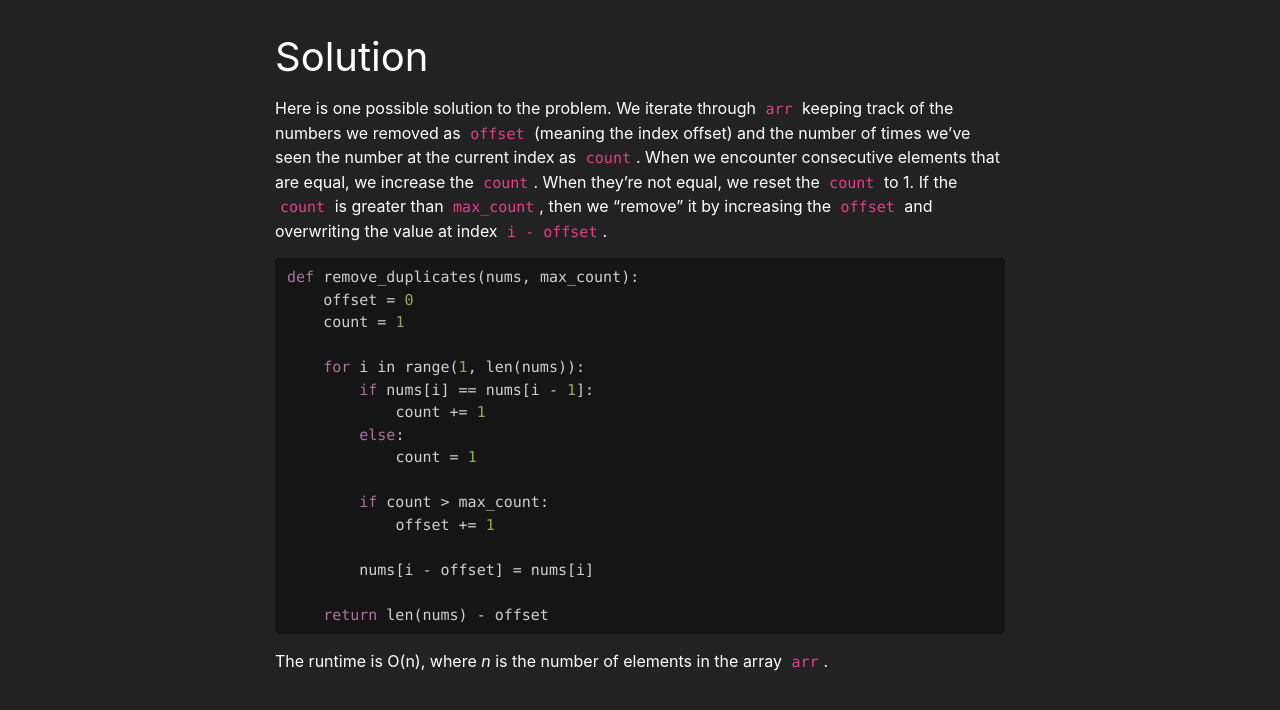
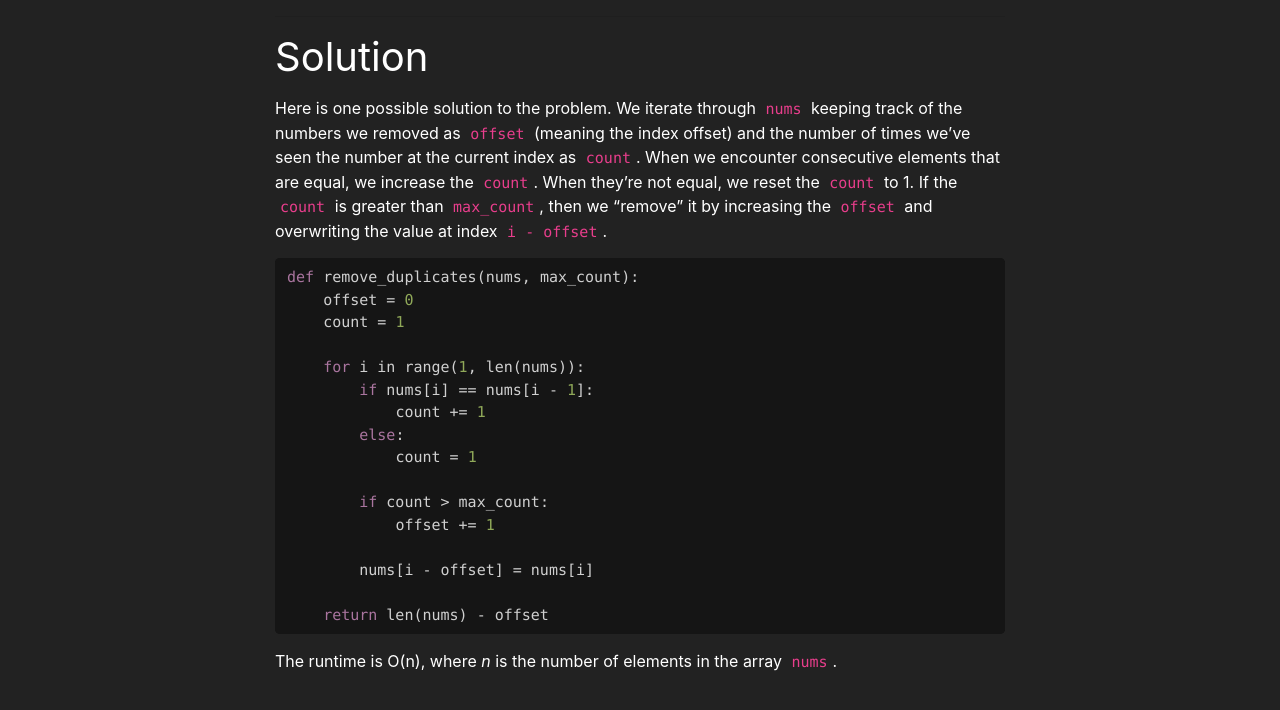
Before and after one commit to chicagopython/algosig, a Jekyll site: the page built from _posts/2019-04-04-remove-duplicates-from-array.md, in a window 1280 px wide and 1400 px high. Shown: the part 685-1395 px from the top of the window. Built offline with Jekyll 4.4.1, drawn with Linux system fonts in a browser that asks for light colours; nearby versions of some CDN libraries; our own code applies the rules of GitHub Pages for plain Markdown files.

Commit message:
Renaming variable

````diff
--- a/_posts/2019-04-04-remove-duplicates-from-array.md
+++ b/_posts/2019-04-04-remove-duplicates-from-array.md
@@ -24,7 +24,7 @@ After the function runs, the value returned is `6` and the contents of the input
 
 ---
 ## Solution
-Here is one possible solution to the problem. We iterate through `arr` keeping track of the numbers we removed as `offset` (meaning the index offset) and the number of times we've seen the number at the current index as `count`.
+Here is one possible solution to the problem. We iterate through `nums` keeping track of the numbers we removed as `offset` (meaning the index offset) and the number of times we've seen the number at the current index as `count`.
 When we encounter consecutive elements that are equal, we increase the `count`. When they're not equal, we reset the `count` to 1.
 If the `count` is greater than `max_count`, then we "remove" it by increasing the `offset` and overwriting the value at index `i - offset`.
 
@@ -47,4 +47,4 @@ def remove_duplicates(nums, max_count):
     return len(nums) - offset
 ```
 
-The runtime is O(n), where *n* is the number of elements in the array `arr`.
+The runtime is O(n), where *n* is the number of elements in the array `nums`.
````
